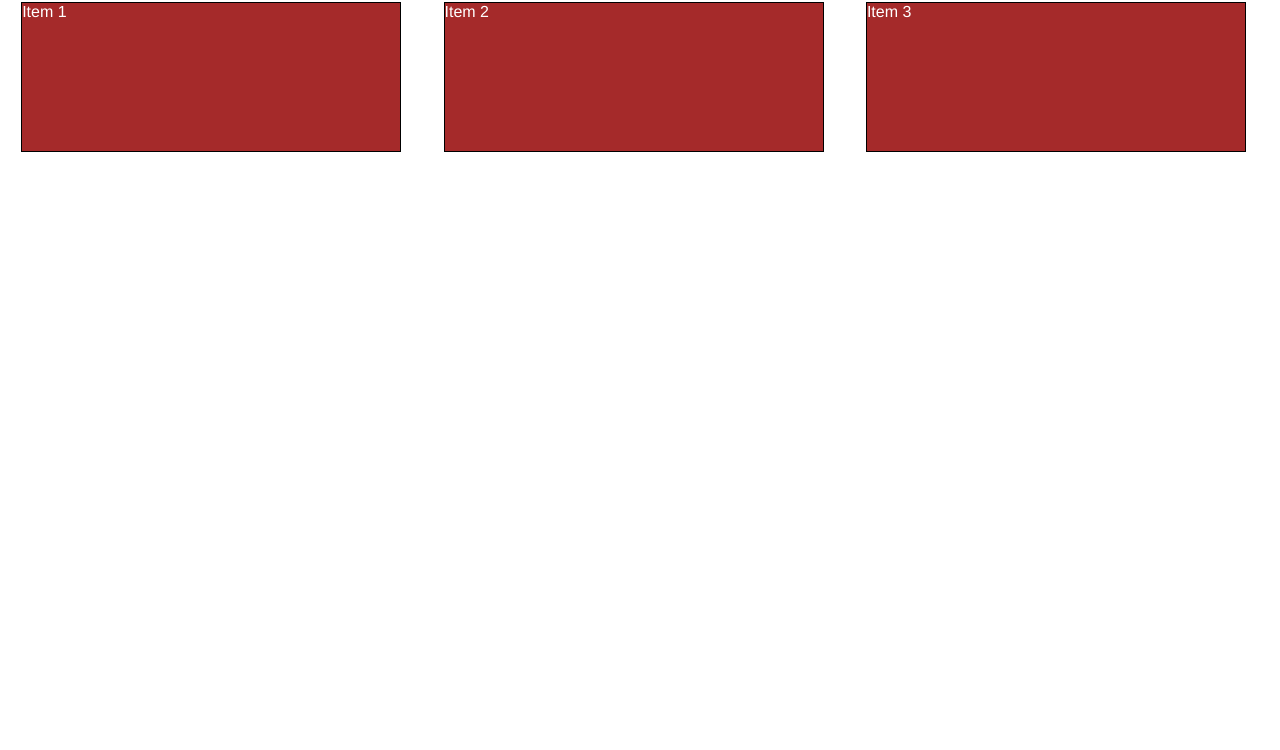
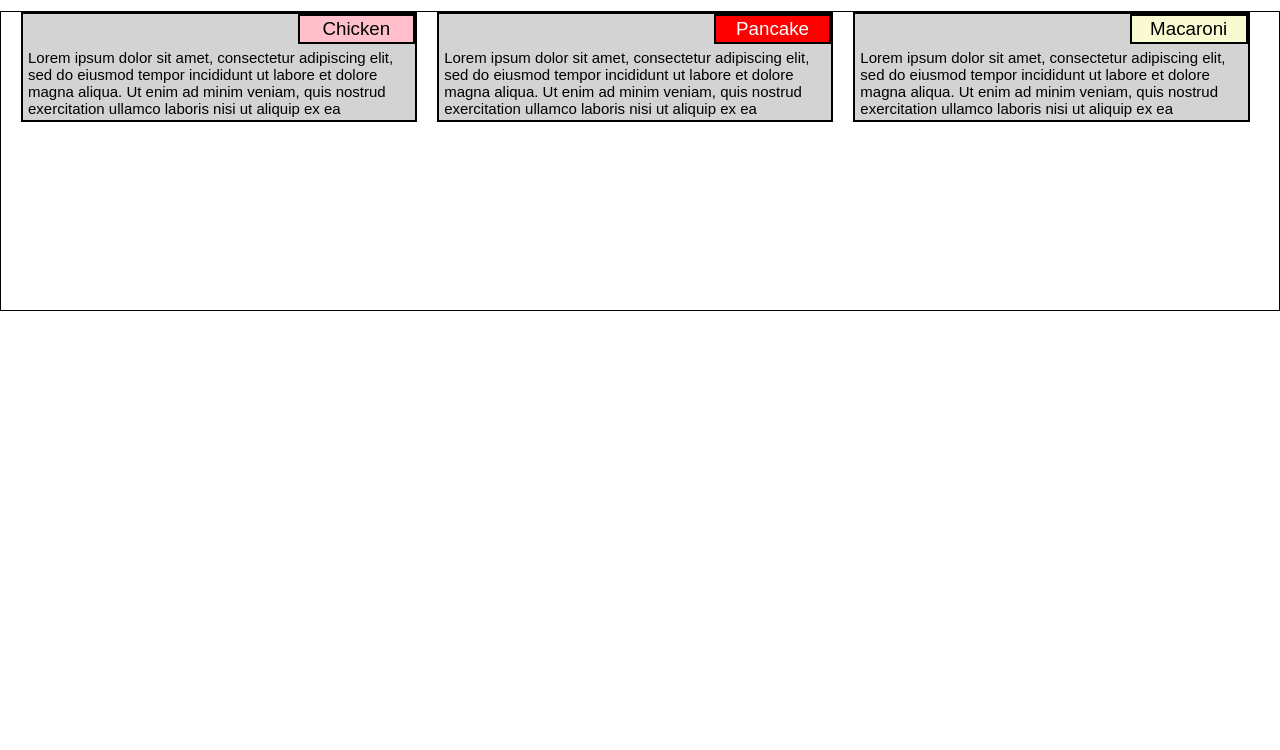
Before and after one commit to Pieter-devries/Pieter-devries.github.io, a plain HTML site: page module2-solution/index.html in a window 1280 px wide. Shown: the part 50-800 px from the top of the page. Drawn offline with Linux system fonts and the light colour scheme.

Commit message:
submission

```diff
--- a/module2-solution/css/styles.css
+++ b/module2-solution/css/styles.css
@@ -1,29 +1,63 @@
 * {
   box-sizing: border-box;
-  margin: 0;
-  padding: 0;
-}
-h1 {
-  margin-bottom: 15px;
-  margin-left: 50%;
-}
-p {
-  border: 1px solid black;
-  background-color: #a52a2a;
-  width: 90%;
-  height: 150px;
-  margin-right: auto;
-  margin-left: auto;
-  font-family: Helvetica;
-  color: white;
+  font-family: Arial, Helvetica, sans-serif;
+  margin: 0px;
+  padding: 0px;
 }
 
 /* Simple responsive Framework  */
-.container {
+.row {
+  left: 0;
+  right: 0;
+  position: absolute;
+  height: 300px;
+/*  margin: 0px 10px 0px 10px;*/
+  border: 1px solid black;
+}
+section {
+  background-color: lightgrey;
+  border: 2px solid black;
+  margin-top: 10px;
+  height: 110px;
+  overflow: hidden;
   position: relative;
+  top: -10px;
+  right: -10px;
+  margin-left: 10px;
+  margin-right: 10px;
 }
-.row {
-  width: 100%;
+
+/*Text customization*/
+h1 {
+  font-size: 26.25px;
+  margin-top: 10px;
+  margin-bottom: 20px;
+  text-align: center;
+}
+.title {
+  font-size: 18.75px;
+  position: relative;
+  text-align: center;
+  width: 30%;
+  padding: 2px;
+  top: 0px;
+  right: -70%;
+  border: 2px solid black;
+}
+section:nth-child(1) .title{
+background-color: pink;
+}
+section:nth-child(2) .title{
+background-color: red;
+color: white;
+}
+section:nth-child(3) .title{
+background-color: lightgoldenrodyellow;
+}
+.text {
+  padding: 5px;
+  color: black;
+  font-size: 15px;
 }
 
 /* Desktop devices */
@@ -52,25 +86,28 @@ p {
     width: 25%;
   }
   .col-lg-4 {
-    width: 33%;
+    width: 31%;
+  }
+  .col-lg-5 {
+    width: 41.66%;
   }
   .col-lg-6 {
-    width: 41.66%;
+    width: 50%;
   }
   .col-lg-7 {
-    width: 50%;
+    width: 58.33%;
   }
   .col-lg-8 {
-    width: 58.33%;
+    width: 66.66%;
   }
   .col-lg-9 {
-    width: 66.66%;
+    width: 74.99%;
   }
   .col-lg-10 {
-    width: 74.99%;
+    width: 83.33%;
   }
   .col-lg-11 {
-    width: 83.33%;
+    width: 91.66%;
   }
   .col-lg-12 {
     width: 100%;
@@ -105,31 +142,34 @@ p {
   .col-md-4 {
     width: 33%;
   }
-  .col-md-6 {
+  .col-md-5 {
     width: 41.66%;
   }
+  .col-md-6 {
+    width: 46.4%;
+  }
   .col-md-7 {
-    width: 50%;
+    width: 58.33%;
   }
   .col-md-8 {
-    width: 58.33%;
+    width: 66.66%;
   }
   .col-md-9 {
-    width: 66.66%;
+    width: 74.99%;
   }
   .col-md-10 {
-    width: 74.99%;
+    width: 83.33%;
   }
   .col-md-11 {
-    width: 83.33%;
+    width: 91.66%;
   }
   .col-md-12 {
-    width: 100%;
+    width: 95%;
   }
 }
 
 /* Mobile devices */
-@media (max-width: 967px) {
+@media (max-width: 676px) {
   .col-xs-1,
   .col-xs-2,
   .col-xs-3,
@@ -156,25 +196,28 @@ p {
   .col-xs-4 {
     width: 33%;
   }
-  .col-xs-6 {
+  .col-xs-5 {
     width: 41.66%;
   }
-  .col-xs-7 {
+  .col-xs-6 {
     width: 50%;
   }
-  .col-xs-8 {
+  .col-xs-7 {
     width: 58.33%;
   }
-  .col-xs-9 {
+  .col-xs-8 {
     width: 66.66%;
   }
-  .col-xs-10 {
+  .col-xs-9 {
     width: 74.99%;
   }
-  .col-xs-11 {
+  .col-xs-10 {
     width: 83.33%;
   }
+  .col-xs-11 {
+    width: 91.66%;
+  }
   .col-xs-12 {
-    width: 100%;
+    width: 94%;
   }
 }
--- a/module2-solution/index.html
+++ b/module2-solution/index.html
@@ -7,17 +7,20 @@
   <title>Coursera Webdev Mod2</title>
 </head>
 <body>
-<h1>Hello!</h1>
-<div class="container">
+<h1>Our Menu</h1>
 <div class="row">
-  <div class="col-lg-4 col-md-6 col-xs-12">
-    <p>Item 1</p>
-  </div>
-  <div class="col-lg-4 col-md-6 col-xs-12">
-    <p>Item 2</p>
-  </div>
-  <div class="col-lg-4 col-md-12 col-xs-12">
-    <p>Item 3</p></div>
+  <section class="col-lg-4 col-md-6 col-xs-12">
+    <p class="title">Chicken</p>
+    <p class="text">Lorem ipsum dolor sit amet, consectetur adipiscing elit, sed do eiusmod tempor incididunt ut labore et dolore magna aliqua. Ut enim ad minim veniam, quis nostrud exercitation ullamco laboris nisi ut aliquip ex ea commodo consequat.</p>
+  </section>
+  <section class="col-lg-4 col-md-6 col-xs-12">
+    <p class="title">Pancake</p>
+    <p class="text">Lorem ipsum dolor sit amet, consectetur adipiscing elit, sed do eiusmod tempor incididunt ut labore et dolore magna aliqua. Ut enim ad minim veniam, quis nostrud exercitation ullamco laboris nisi ut aliquip ex ea commodo consequat.</p>
+  </section>
+  <section class="col-lg-4 col-md-12 col-xs-12">
+    <p class="title">Macaroni</p>
+    <p class="text">Lorem ipsum dolor sit amet, consectetur adipiscing elit, sed do eiusmod tempor incididunt ut labore et dolore magna aliqua. Ut enim ad minim veniam, quis nostrud exercitation ullamco laboris nisi ut aliquip ex ea commodo consequat.</p>
+  </section>
 </div>
 </body>
 </html>
```
